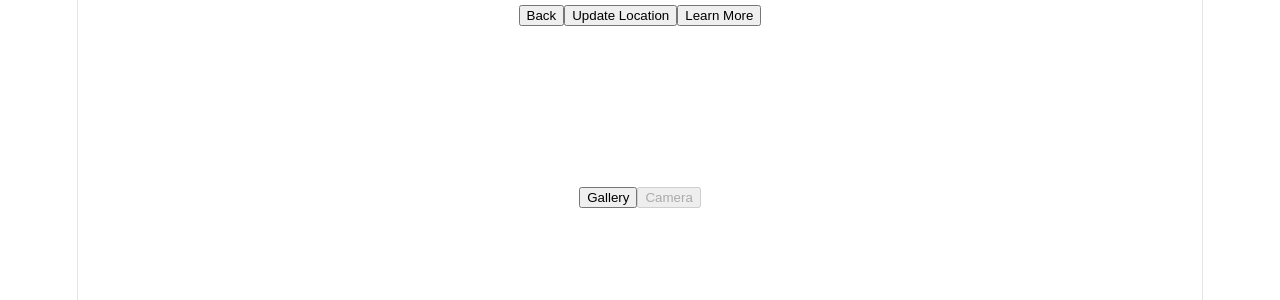
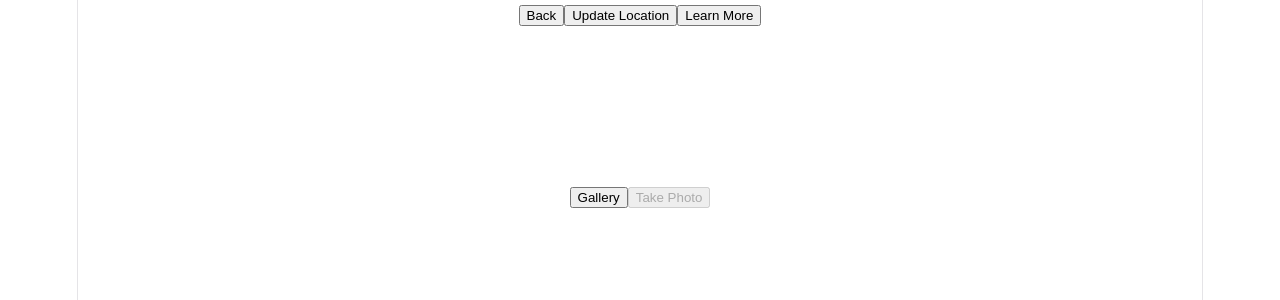
Before and after one commit to Orca-03/BinBuddy, a React (Vite) app in the folder frontend/: page / in a window 1280 px wide. Shown: the top 300 px of the page. Built offline with nearby package versions, Linux system fonts and the light colour scheme; no server answers.

Commit message:
added image upload

```diff
--- a/frontend/src/Components/Camera.jsx
+++ b/frontend/src/Components/Camera.jsx
@@ -33,12 +33,17 @@ export default function Camera({ setCameraAPI }) {
 
     function takePhoto() {
         const video = videoRef.current;
-        const photo = document.createElement("canvas");
-        const ctx = photo.getContext("2d");
-        photo.width = video.videoWidth;
-        photo.height = video.videoHeight;
+        const canvas = document.createElement("canvas");
+        const ctx = canvas.getContext("2d");
+        canvas.width = video.videoWidth;
+        canvas.height = video.videoHeight;
         ctx.drawImage(video, 0, 0);
-        return photo.toDataURL("image/png");
+
+        return new Promise((resolve) => {
+            canvas.toBlob((blob) => {
+                resolve(blob);
+            }, "image/png");
+        });
     }
 
     return (
--- a/frontend/src/Components/CameraToolBar.jsx
+++ b/frontend/src/Components/CameraToolBar.jsx
@@ -1,22 +1,22 @@
 import React from 'react';
-import { useNavigate } from "react-router-dom";
-
-
-const CameraToolBar = ({ canCapture, handleCapture }) => {
-const navigate = useNavigate();
-
+const CameraToolBar = ({ canCapture, handleCapture, handleGallery}) => {
   console.log(canCapture);
 
   return (
     <nav className="cameraToolBar">
 
-      <button type="button">Gallery</button>
+      <button
+        onClick={() => {
+            console.log("GALLERY CLICKED");
+            handleGallery();
+        }}>
+        Gallery</button>
 
       <button
         disabled={!canCapture}
         onClick={ handleCapture }
       >
-        Camera</button>
+        Take Photo</button>
     </nav>
   );
 };
--- /dev/null
+++ b/frontend/src/Components/FileUpload.jsx
@@ -0,0 +1,58 @@
+export async function validateImage(file) {
+    if (!file) {
+        throw new Error("No file provided");
+    }
+
+    const validTypes = [
+        "image/jpeg",
+        "image/png",
+        "image/webp"
+    ];
+
+    if (!validTypes.includes(file.type)) {
+        throw new Error("Invalid file type");
+    }
+
+    const url = URL.createObjectURL(file);
+
+    try {
+        const img = new Image();
+        img.src = url;
+
+        await img.decode();
+
+        if (img.width < 100 || img.height < 100) {
+            throw new Error("Image too small");
+        }
+
+        return true;
+    } finally {
+        URL.revokeObjectURL(url);
+    }
+}
+
+export function uploadImage(file) {
+    if (!file) return;
+
+    if (!isValidImage(file)) {
+        throw new Error("Invalid Image");
+    }
+}
+
+export function pickImage() {
+    return new Promise((resolve, reject) => {
+        console.log("OPENING FILE PICKER");
+        const input = document.createElement("input");
+
+        input.type = "file";
+        input.accept = "image/jpeg,image/png,.jpg,.jpeg,.png,webp";
+
+        input.onchange = () => {
+            const file = input.files?.[0];
+            if (!file) return reject("No file selected");
+            resolve(file);
+        };
+
+        input.click();
+    });
+}
--- a/frontend/src/Pages/Home.jsx
+++ b/frontend/src/Pages/Home.jsx
@@ -2,20 +2,37 @@ import { useNavigate } from "react-router-dom";
 import { useState } from "react";
 
 import Camera from "../Components/Camera";
+import { pickImage, uploadImage } from "../Components/FileUpload";
+import { validateImage } from "../Components/FileUpload";
 import CameraToolBar from "../Components/CameraToolBar";
 
 export default function Home({setScanState, setPhoto}) {
   const navigate = useNavigate();
-
   const [cameraAPI, setCameraAPI] = useState(null);
 
-  function handleCapture() {
-    if (!cameraAPI) return;
-    const image = cameraAPI.takePhoto();
-    setPhoto(image);
-    setScanState("preview");
-    navigate("/Waste_Info");
-  }
+    async function processImage(file) {
+        if (!file) return;
+        await validateImage(file);
+        const imageURL = URL.createObjectURL(file);
+        setPhoto(imageURL);
+        setScanState("preview");
+        navigate("/Waste_Info");
+    }
+
+    async function handleCapture() {
+        if (!cameraAPI) return;
+        const image = await cameraAPI.takePhoto();
+        processImage(image);
+    }
+
+    async function handleGallery() {
+      console.log("HANDLE GALLERY START");
+      const file = await pickImage();
+      console.log("FILE RECEIVED:", file);
+      processImage(file);
+
+    }
+
 
   return (
     <div>
@@ -25,6 +42,7 @@ export default function Home({setScanState, setPhoto}) {
       <CameraToolBar
         canCapture={!!cameraAPI}
         handleCapture={handleCapture}
+        handleGallery={handleGallery}
       />
       <p></p>
     </div>
```
